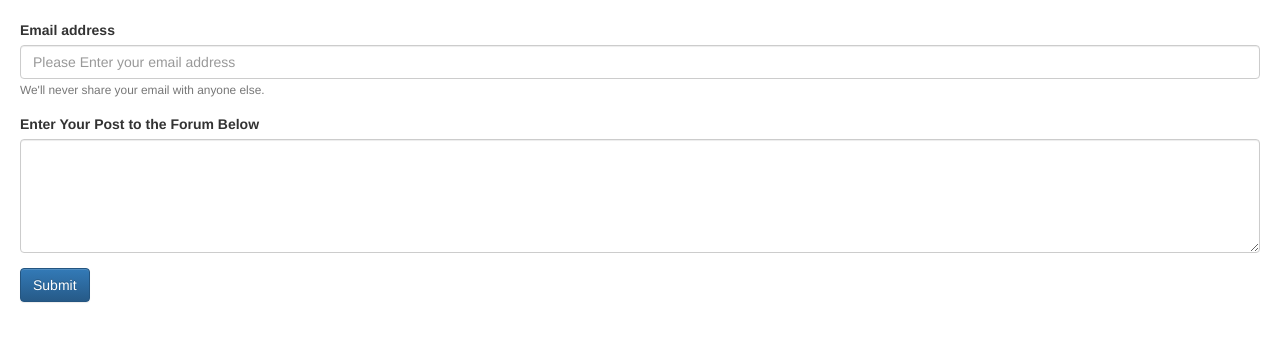
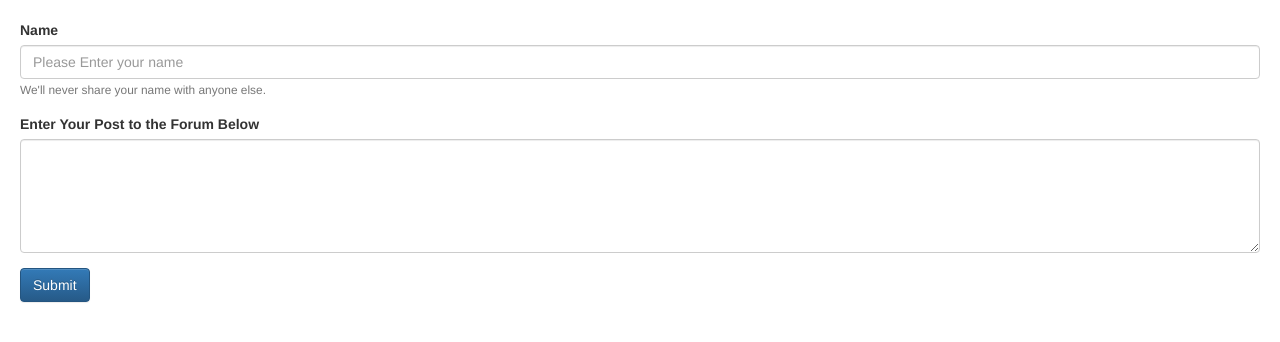
Before and after one commit to moranpatrick/data-rep-project, a Flask app: template templates/form.html in a window 1280 px wide. Shown: the part 52-394 px from the top of the page. Run offline with Flask 2, Linux system fonts and the light colour scheme; the template is opened without the code that fills it, so the values that code supplies are empty; some libraries are stand-ins or nearby versions.

Commit message:
posting form data into database

```diff
--- a/app.py
+++ b/app.py
@@ -1,8 +1,10 @@
 
 
 #Flask Imports
-from flask import Flask, render_template, g
+from flask import Flask, render_template, g, request
 import sqlite3
+import itertools as it
+import sys
 
 app = Flask(__name__)
 app.database = "formData.db"
@@ -13,9 +15,17 @@ def index():
     # When routed here render home page template
     return render_template("homePage.html")
 
-@app.route('/form')
+@app.route('/form', methods = ['GET','POST'])
 def form():
-    #When routed here render from template
+    nameInput = request.form['nameInput']
+    message = request.form['messageInput']
+    g.db = connect_db()
+    g.db.execute('INSERT INTO postData (name,message) values (?,?,?)' /
+                 (
+                     nameInput,
+                     message
+                 ))
+    g.db.close()
     return render_template("form.html")
 
 @app.route('/forum')
--- a/templates/form.html
+++ b/templates/form.html
@@ -47,19 +47,20 @@
 	</nav>
 
     <!-- Html Form Control -->
-    <form style="margin-left: 20px; margin-right: 20px">
+    <form style="margin-left: 20px; margin-right: 20px" method="post" action="{{ url_for('form') }}">
+      <!--name input-->
       <div class="form-group">
-        <label for="emailInput">Email address</label>
-        <input type="email" class="form-control" id="emailInput" aria-describedby="emailHelp" placeholder="Please Enter your email address">
-        <small id="emailHelp" class="form-text text-muted">We'll never share your email with anyone else.</small>
+        <label for="nameInput">Name</label>
+        <input type="text" class="form-control" name = "nameInput" id="nameInput" placeholder="Please Enter your name">
+        <small id="nameHelp" class="form-text text-muted">We'll never share your name with anyone else.</small>
+      </div>
+      <!--message imput-->
+      <div class="form-group">
+        <label for="textArea">Enter Your Post to the Forum Below</label>
+        <textarea type ="text" class="form-control" name = "messageInput" id="messageInput" rows="5"></textarea>
       </div>
 
-      <div class="form-group">
-        <label for="textArea">Enter Your Post to the Forum Below</label>
-        <textarea class="form-control" id="textArea" rows="5"></textarea>
-      </div>
-
-        <button type="submit" class="btn btn-primary">Submit</button>
+        <button type="submit" id = "submit" class="btn btn-primary">Submit</button>
     </form>
 
 </body>
```
